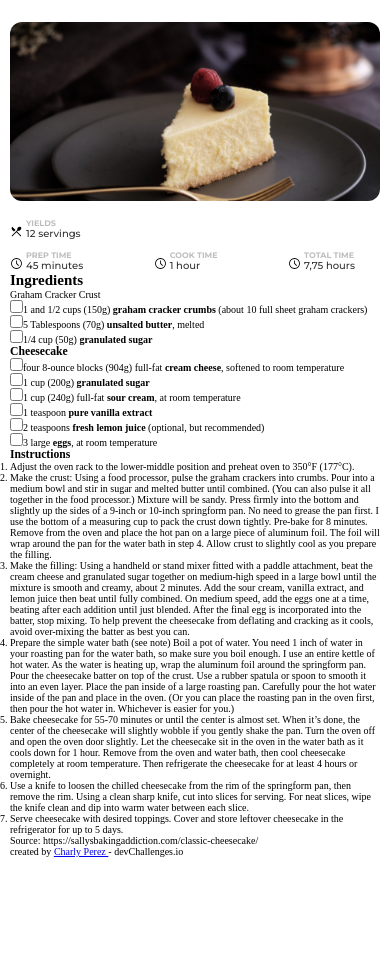
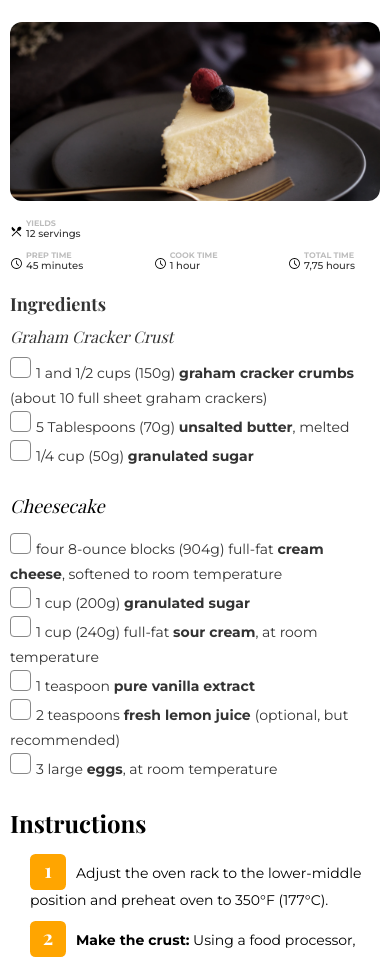
Before and after one commit to Charlyperez04/recipePage, a plain HTML site: page index.html in a window 390 px wide. Shown: the part 133-1092 px from the top of the page. Before the commit the page ends 990 px from the top, so only its background shows below. Drawn offline with nearby package versions, Linux system fonts and the light colour scheme.

Commit message:
Terminamos mobile

```diff
--- a/index.html
+++ b/index.html
@@ -52,41 +52,48 @@
     </header>
     <main>
         <section>
-            <section>
-            <h2>Ingredients</h2>
-            <p>Graham Cracker Crust</p>
-            <ul>
-                <li><input type="checkbox">1 and 1/2 cups (150g) <strong> graham cracker crumbs </strong>(about 10 full sheet graham crackers)</li>
-                <li><input type="checkbox">5 Tablespoons (70g) <strong> unsalted butter</strong>, melted</li>
-                <li><input type="checkbox">1/4 cup (50g) <strong> granulated sugar</strong></li>
+            <section class="ingredients-container">
+            <h2 class="ingredients-title">Ingredients</h2>
+            <p class="ingredients-first-title">Graham Cracker Crust</p>
+            <ul class="ingredients-list">
+                <li><input class="checkbox" type="checkbox">1 and 1/2 cups (150g) <strong> graham cracker crumbs </strong>(about 10 full sheet graham crackers)</li>
+                <li><input class="checkbox" type="checkbox">5 Tablespoons (70g) <strong> unsalted butter</strong>, melted</li>
+                <li><input class="checkbox" type="checkbox">1/4 cup (50g) <strong> granulated sugar</strong></li>
             </ul>
-            <h3>Cheesecake</h3>
-            <ul>
-                <li><input type="checkbox">four 8-ounce blocks (904g) full-fat <strong> cream cheese</strong>, softened to room temperature</li>
-                <li><input type="checkbox">1 cup (200g) <strong>granulated sugar</strong></li>
-                <li><input type="checkbox">1 cup (240g) full-fat <strong>sour cream</strong>, at room temperature</li>
-                <li><input type="checkbox">1 teaspoon <strong>pure vanilla extract</strong></li>
-                <li><input type="checkbox">2 teaspoons<strong> fresh lemon juice </strong>(optional, but recommended)</li>
-                <li><input type="checkbox">3 large <strong>eggs</strong>, at room temperature</li>
+            <h3 class="ingredients-second-title">Cheesecake</h3>
+            <ul class="ingredients-list">
+                <li><input class="checkbox" type="checkbox">four 8-ounce blocks (904g) full-fat <strong> cream cheese</strong>, softened to room temperature</li>
+                <li><input class="checkbox" type="checkbox">1 cup (200g) <strong>granulated sugar</strong></li>
+                <li><input class="checkbox" type="checkbox">1 cup (240g) full-fat <strong>sour cream</strong>, at room temperature</li>
+                <li><input class="checkbox" type="checkbox">1 teaspoon <strong>pure vanilla extract</strong></li>
+                <li><input class="checkbox" type="checkbox">2 teaspoons<strong> fresh lemon juice </strong>(optional, but recommended)</li>
+                <li><input class="checkbox" type="checkbox">3 large <strong>eggs</strong>, at room temperature</li>
             </ul>
             </section>
             <section>
-                <h3>Instructions</h3>
-                <ol>
-                    <li>Adjust the oven rack to the lower-middle position and preheat oven to 350°F (177°C).</li>
-                    <li>Make the crust: Using a food processor, pulse the graham crackers into crumbs. Pour into a medium bowl and stir in sugar and melted butter until combined. (You can also pulse it all together in the food processor.) Mixture will be sandy. Press firmly into the bottom and slightly up the sides of a 9-inch or 10-inch springform pan. No need to grease the pan first. I use the bottom of a measuring cup to pack the crust down tightly. Pre-bake for 8 minutes. Remove from the oven and place the hot pan on a large piece of aluminum foil. The foil will wrap around the pan for the water bath in step 4. Allow crust to slightly cool as you prepare the filling.</li>
-                    <li>Make the filling: Using a handheld or stand mixer fitted with a paddle attachment, beat the cream cheese and granulated sugar together on medium-high speed in a large bowl until the mixture is smooth and creamy, about 2 minutes. Add the sour cream, vanilla extract, and lemon juice then beat until fully combined. On medium speed, add the eggs one at a time, beating after each addition until just blended. After the final egg is incorporated into the batter, stop mixing. To help prevent the cheesecake from deflating and cracking as it cools, avoid over-mixing the batter as best you can.</li>
-                    <li>Prepare the simple water bath (see note) Boil a pot of water. You need 1 inch of water in your roasting pan for the water bath, so make sure you boil enough. I use an entire kettle of hot water. As the water is heating up, wrap the aluminum foil around the springform pan. Pour the cheesecake batter on top of the crust. Use a rubber spatula or spoon to smooth it into an even layer. Place the pan inside of a large roasting pan. Carefully pour the hot water inside of the pan and place in the oven. (Or you can place the roasting pan in the oven first, then pour the hot water in. Whichever is easier for you.)</li>
-                    <li>Bake cheesecake for 55-70 minutes or until the center is almost set. When it’s done, the center of the cheesecake will slightly wobble if you gently shake the pan. Turn the oven off and open the oven door slightly. Let the cheesecake sit in the oven in the water bath as it cools down for 1 hour. Remove from the oven and water bath, then cool cheesecake completely at room temperature. Then refrigerate the cheesecake for at least 4 hours or overnight.</li>
-                    <li>Use a knife to loosen the chilled cheesecake from the rim of the springform pan, then remove the rim. Using a clean sharp knife, cut into slices for serving. For neat slices, wipe the knife clean and dip into warm water between each slice.</li>
-                    <li>Serve cheesecake with desired toppings. Cover and store leftover cheesecake in the refrigerator for up to 5 days.</li>
+                <h3 class="instructions-title">Instructions</h3>
+                <ol class="instructions-list">
+                    <li class="instructions-list-item1">Adjust the oven rack to the lower-middle position and preheat oven to 350°F (177°C).</li>
+                    <li class="instructions-list-item2"><strong>Make the crust:</strong> Using a food processor, pulse the graham crackers into crumbs. Pour into a medium bowl and stir in sugar and melted butter until combined. (You can also pulse it all together in the food processor.) Mixture will be sandy. Press firmly into the bottom and slightly up the sides of a 9-inch or 10-inch springform pan. No need to grease the pan first. I use the bottom of a measuring cup to pack the crust down tightly. Pre-bake for 8 minutes. Remove from the oven and place the hot pan on a large piece of aluminum foil. The foil will wrap around the pan for the water bath in step 4. Allow crust to slightly cool as you prepare the filling.</li>
+                    <li class="instructions-list-item3"><strong>Make the filling:</strong> Using a handheld or stand mixer fitted with a paddle attachment, beat the cream cheese and granulated sugar together on medium-high speed in a large bowl until the mixture is smooth and creamy, about 2 minutes. Add the sour cream, vanilla extract, and lemon juice then beat until fully combined. On medium speed, add the eggs one at a time, beating after each addition until just blended. After the final egg is incorporated into the batter, stop mixing. To help prevent the cheesecake from deflating and cracking as it cools, avoid over-mixing the batter as best you can.</li>
+                    <li class="instructions-list-item4"><strong>Prepare the simple water bath (see note)</strong> Boil a pot of water. You need 1 inch of water in your roasting pan for the water bath, so make sure you boil enough. I use an entire kettle of hot water. As the water is heating up, wrap the aluminum foil around the springform pan. Pour the cheesecake batter on top of the crust. Use a rubber spatula or spoon to smooth it into an even layer. Place the pan inside of a large roasting pan. Carefully pour the hot water inside of the pan and place in the oven. (Or you can place the roasting pan in the oven first, then pour the hot water in. Whichever is easier for you.)</li>
+                    <li class="instructions-list-item5">Bake cheesecake for 55-70 minutes or until the center is almost set. When it’s done, the center of the cheesecake will slightly wobble if you gently shake the pan. Turn the oven off and open the oven door slightly. Let the cheesecake sit in the oven in the water bath as it cools down for 1 hour. Remove from the oven and water bath, then cool cheesecake completely at room temperature. Then refrigerate the cheesecake for at least 4 hours or overnight.</li>
+                    <li class="instructions-list-item6">Use a knife to loosen the chilled cheesecake from the rim of the springform pan, then remove the rim. Using a clean sharp knife, cut into slices for serving. For neat slices, wipe the knife clean and dip into warm water between each slice.</li>
+                    <li class="instructions-list-item7">Serve cheesecake with desired toppings. Cover and store leftover cheesecake in the refrigerator for up to 5 days.</li>
                 </ol>
             </section>
         </section>
     </main>
     <footer>
+        <section class="footer-container1">
         <p>Source: https://sallysbakingaddiction.com/classic-cheesecake/</p>
-        <p>created by <a href="github.com/charlyperez04">Charly Perez </a>- devChallenges.io</p>
+    </section>
+    <section class="footer-container2">
+        <p>created by <a href="https://github.com/Charlyperez04">Charly Perez </a>- devChallenges.io</p>
+    </section>
     </footer>
+    <div>
+        <input type="checkbox">
+    </div>
 </body>
 </html>
--- a/style.css
+++ b/style.css
@@ -44,6 +44,7 @@ body{
     padding-right: 25px;
     display: flex;
     justify-content: space-between;
+    margin-bottom:20px;
 }
 .description-atributes{
     display: flex;
@@ -70,3 +71,141 @@ body{
     line-height: 12px;
     color: #333333;
 }
+.ingredients-title{
+    font-family: 'Playfair Display';
+    font-style: normal;
+    font-weight: 700;
+    font-size: 18px;
+    line-height: 24px;
+    color: #333333;
+}
+.ingredients-first-title{
+    font-family: 'Playfair Display';
+    font-style: italic;
+    font-weight: 400;
+    font-size: 16px;
+    line-height: 21px;
+    color: #333333;
+    margin: 10px 0px 10px 0px;
+}
+.ingredients-list{
+    font-family: 'Montserrat';
+    font-style: normal;
+    font-weight: 400;
+    font-size: 14px;
+    line-height: 25px;
+    color: #333333;
+}
+.ingredients-list li{
+    list-style: none;
+}
+.checkbox{
+    cursor: pointer;
+    background-color: #fff;
+    width: 21px;
+    height: 21px;
+    appearance: none;
+    border: 1px solid #888;
+    border-radius: 4px;
+    margin-right: 5px;
+}
+.checkbox:checked {
+    background-color:orange;
+  }
+
+.ingredients-second-title{
+    margin-top: 25px;
+    margin-bottom: 15px;
+    font-family: 'Playfair Display';
+    font-style: italic;
+    font-weight: 400;
+    font-size: 18px;
+    line-height: 24px;
+}
+.instructions-title{
+    margin: 25px 0px 15px 0px;
+    font-family: 'Playfair Display';
+    font-style: normal;
+    font-weight: 700;
+    font-size: 24px;
+    line-height: 32px;
+}
+.instructions-list{
+    list-style-type: none;
+}
+.instructions-list li{
+    font-family: 'Montserrat';
+    font-style: normal;
+    font-weight: 400;
+    font-size: 14px;
+    line-height: 150%;
+    margin-bottom: 10px;
+    margin-left: 20px;
+}
+.instructions-list li::before {
+    content:'';
+    font-weight: bold;
+    background-color: orange;
+    color: white;
+    width: 36px;
+    height: 36px;
+    display: inline-flex;
+    margin-right: 10px;
+    justify-content: center;
+    border-radius: 15%;
+    font-family: 'Playfair Display';
+    font-style: normal;
+    font-weight: 700;
+    font-size: 20px;
+    line-height: 32px;
+}
+.instructions-list-item1::before{
+    content:'1'!important;
+}
+.instructions-list-item2::before{
+    content:'2'!important
+}
+.instructions-list-item3::before{
+    content:'3'!important
+}
+.instructions-list-item4::before{
+    content:'4'!important
+}
+.instructions-list-item5::before{
+    content:'5'!important
+}
+.instructions-list-item6::before{
+    content:'6'!important
+}
+.instructions-list-item7::before{
+    content:'7'!important
+}
+footer{
+    display: flex;
+    flex-direction: column;
+}
+.footer-container1{
+    height: 50px;
+}
+.footer-container1 p{
+    font-family: 'Montserrat';
+    font-style: italic;
+    font-weight: 400;
+    font-size: 12px;
+    line-height: 150%;
+    color: #BDBDBD;
+}
+.footer-container2{
+    height: 50px;
+    display: flex;
+    align-items: flex-end;
+}
+.footer-container2 p{
+    font-family: 'Montserrat';
+    font-style: normal;
+    font-weight: 500;
+    font-size: 14px;
+    line-height: 17px;
+    text-align: center;
+    color: #828282;
+}
```
